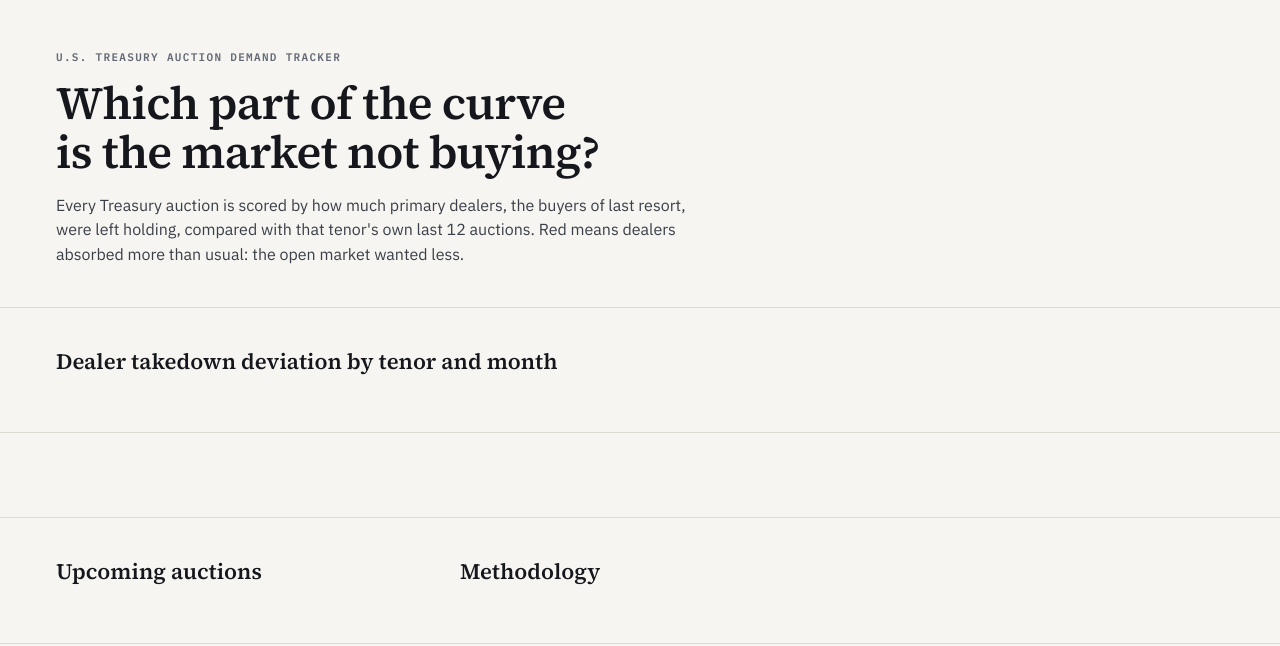
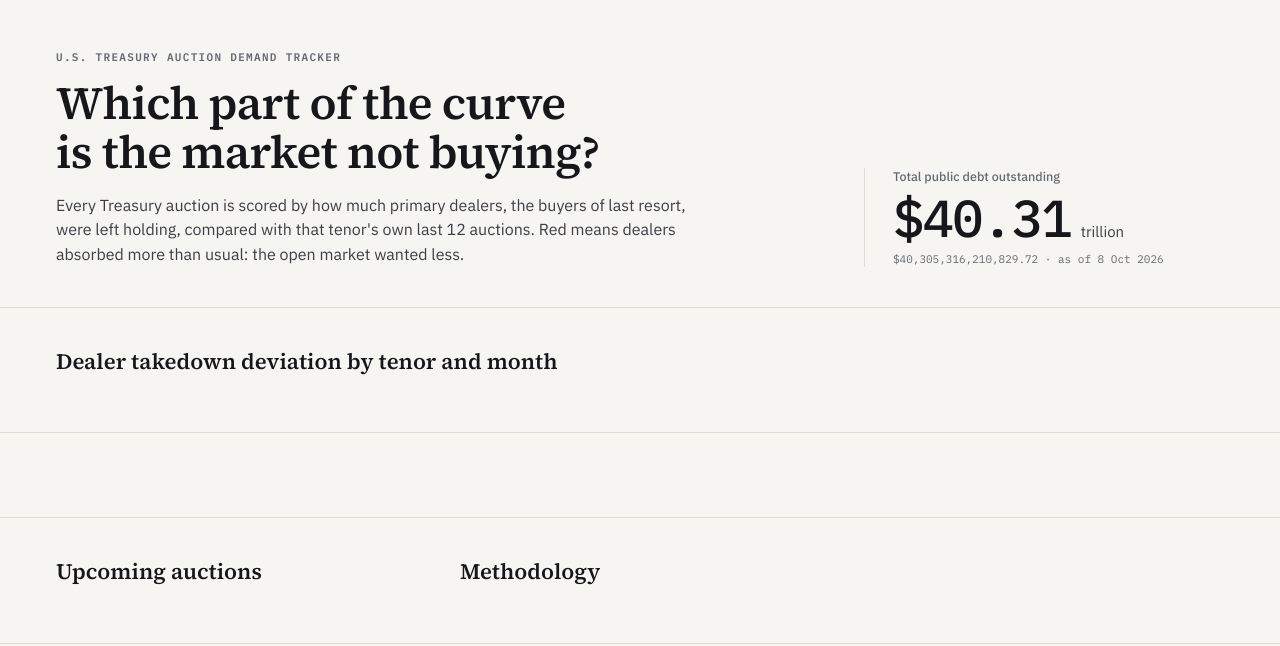
Before and after one commit to ugonnaanyalemechi/treasury-auction-demand-tracker, a plain HTML site: page index.html in a window 1280 px wide. Drawn offline with Linux system fonts and the light colour scheme.

Commit message:
Show public debt total in the page header
Render the total as trillions with the exact figure and as-of date beneath it, following design layout 1a. When debt is missing or unreadable the block is left empty, which also hides its divider, so the rest of the page is unaffected.

```diff
--- a/js/header.js
+++ b/js/header.js
@@ -1,7 +1,70 @@
 // @ts-check
-// Debt stat in the page header. Filled in by issue #29; renders into #debt.
+// Debt stat in the page header. Renders into #debt (issue #29).
 
 /** @typedef {import("./types.js").Debt} Debt */
 
-/** @param {Debt} debt */
-export function render(debt) {}
+const MONTHS = ["Jan", "Feb", "Mar", "Apr", "May", "Jun", "Jul", "Aug", "Sep", "Oct", "Nov", "Dec"];
+
+/**
+ * "2026-10-06" -> "6 Oct 2026". Parsed by hand so the viewer's timezone
+ * can never shift the day. Returns null for anything that isn't a date.
+ * @param {string} iso
+ * @returns {string | null}
+ */
+function formatAsOf(iso) {
+  const m = /^(\d{4})-(\d{2})-(\d{2})/.exec(iso);
+  if (!m) return null;
+  const month = MONTHS[Number(m[2]) - 1];
+  if (!month) return null;
+  return `${Number(m[3])} ${month} ${m[1]}`;
+}
+
+/**
+ * "$40,305,316,210,829.72" -> "$40.31" (trillions, two decimals), or null.
+ * @param {string} amount
+ * @returns {string | null}
+ */
+function formatTrillions(amount) {
+  const value = Number(amount.replace(/[$,]/g, ""));
+  if (!Number.isFinite(value) || value <= 0) return null;
+  return `$${(value / 1e12).toFixed(2)}`;
+}
+
+/**
+ * @param {string} className
+ * @param {string} text
+ * @param {string} [tag]
+ * @returns {HTMLElement}
+ */
+function el(className, text, tag = "div") {
+  const node = document.createElement(tag);
+  node.className = className;
+  node.textContent = text;
+  return node;
+}
+
+/**
+ * Show total public debt and its as-of date. The pipeline omits `debt` when
+ * the fetch fails, so a missing or unreadable value empties #debt, which also
+ * hides its divider (see `.debt:empty`).
+ * @param {Debt | undefined | null} debt
+ */
+export function render(debt) {
+  const root = document.getElementById("debt");
+  if (!root) return;
+  root.replaceChildren();
+
+  const raw = debt?.total_public_debt_outstanding;
+  const big = typeof raw === "string" ? formatTrillions(raw) : null;
+  const asOf = typeof debt?.as_of === "string" ? formatAsOf(debt.as_of) : null;
+  if (!raw || !big || !asOf) return;
+
+  const figure = el("debt-figure", "");
+  figure.append(el("debt-big", big, "span"), el("debt-unit", "trillion", "span"));
+
+  root.append(
+    el("debt-label", "Total public debt outstanding"),
+    figure,
+    el("debt-exact", `${raw} · as of ${asOf}`),
+  );
+}
--- a/style.css
+++ b/style.css
@@ -168,3 +168,14 @@ h2 { margin: 0 0 14px; font: 600 22px/1.2 var(--font-serif); }
   .skeleton-grid { grid-template-columns: 60px repeat(24, 26px); overflow-x: auto; }
   .load-error { margin: 24px 16px; padding: 28px 16px; }
 }
+
+/* header debt stat (#29) */
+.debt { display: flex; flex-direction: column; gap: 8px; }
+.debt-label { font-size: 12.5px; font-weight: 500; color: var(--muted); }
+.debt-figure { display: flex; flex-wrap: wrap; align-items: baseline; gap: 10px; }
+.debt-big { font: 500 52px/1 var(--font-mono); letter-spacing: -0.03em; }
+.debt-unit { font-size: 15px; color: var(--ink-2); }
+.debt-exact { font: 400 11px/1.4 var(--font-mono); color: var(--muted); overflow-wrap: anywhere; }
+@media (max-width: 760px) {
+  .debt-big { font-size: 44px; }
+}
```
